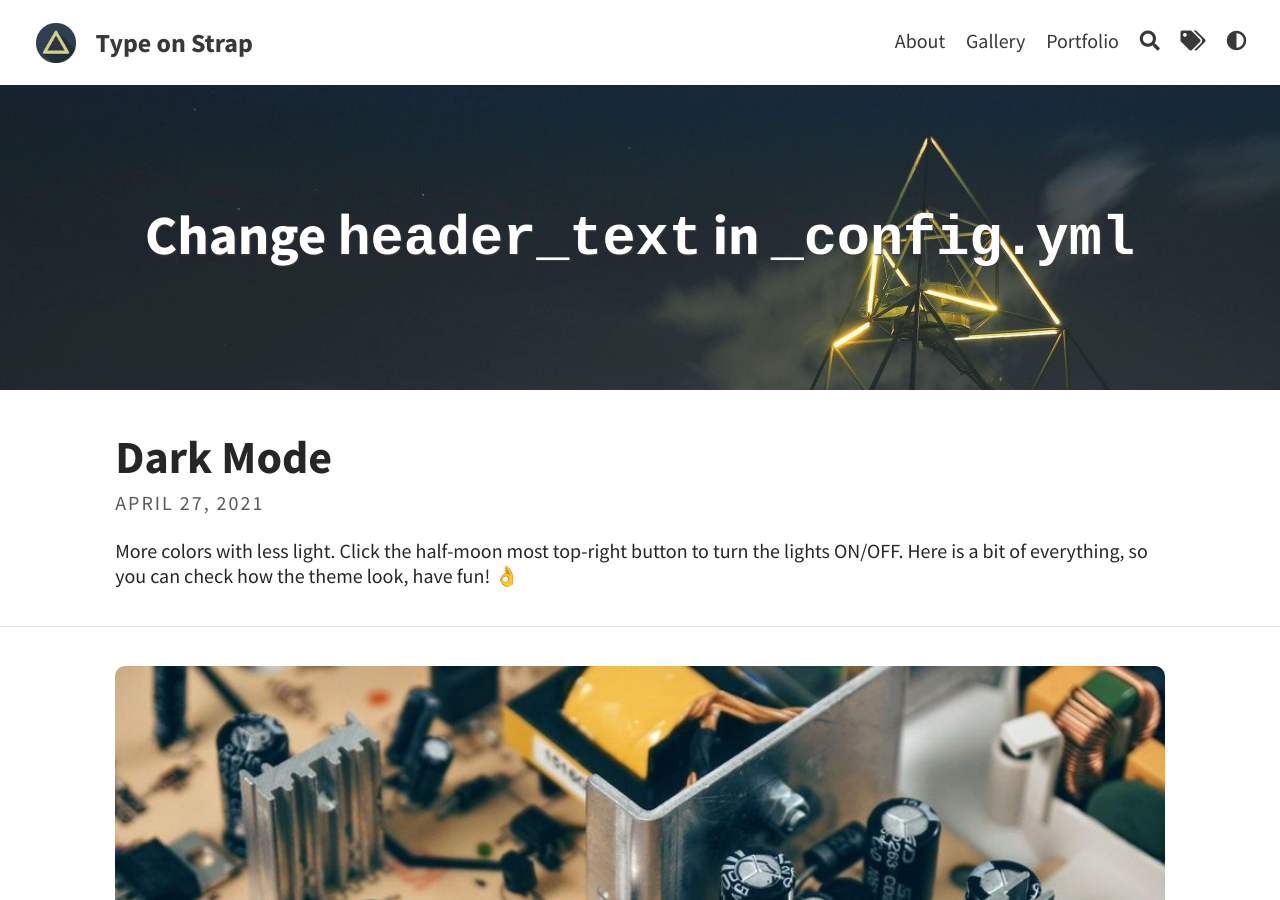
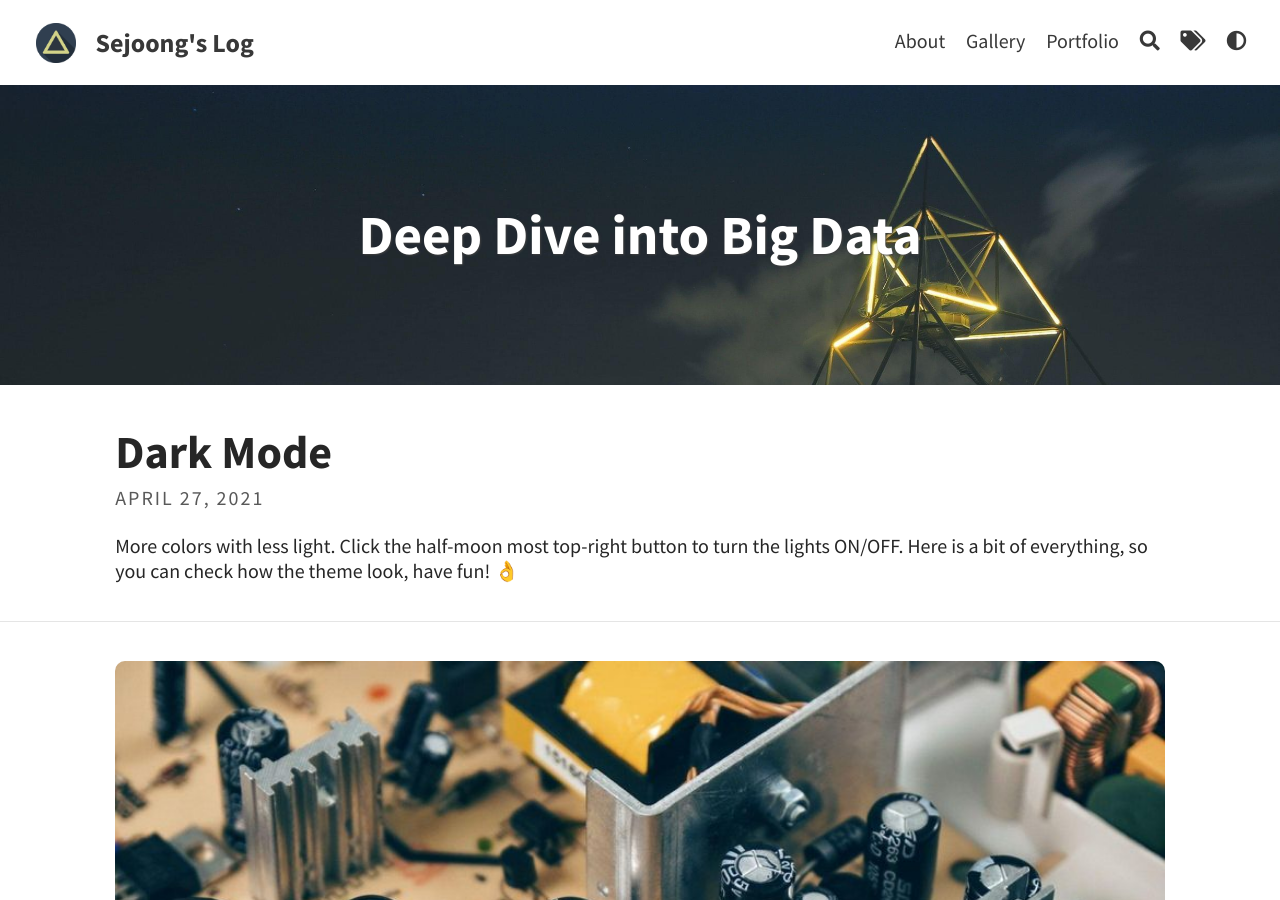
Before and after one commit to avgoutlier/avgoutlier.github.io, a Jekyll site: the page built from index.html, in a window 1280 px wide and 900 px high. Built offline with Jekyll 4.4.1, drawn with Linux system fonts in a browser that asks for light colours; a script that is not in the unit is left out; the list of posts is cut into pages by our own code.

Commit message:
add theme

```diff
--- a/_config.yml
+++ b/_config.yml
@@ -3,13 +3,13 @@ baseurl: ""
 url: "https://avgoutlier.github.io"
 
 # THEME-SPECIFIC CONFIGURATION
-title: Type on Strap                                    # site's title
+title: Sejoong's Log                                 # site's title
 description: "A website with blog posts and pages"      # used by search engines
 avatar: assets/img/triangle.png                         # Empty for no avatar in navbar
 favicon: assets/favicon.ico                             # Icon displayed in the tab
 
 # Header and footer text
-header_text: Change <code>header_text</code> in <code>_config.yml</code>  # Change Blog header text
+header_text: Deep Dive into Big Data  # Change Blog header text
 header_feature_image: assets/img/header/triangular.jpeg
 header_feature_image_responsive: true
 footer_text: >
```
